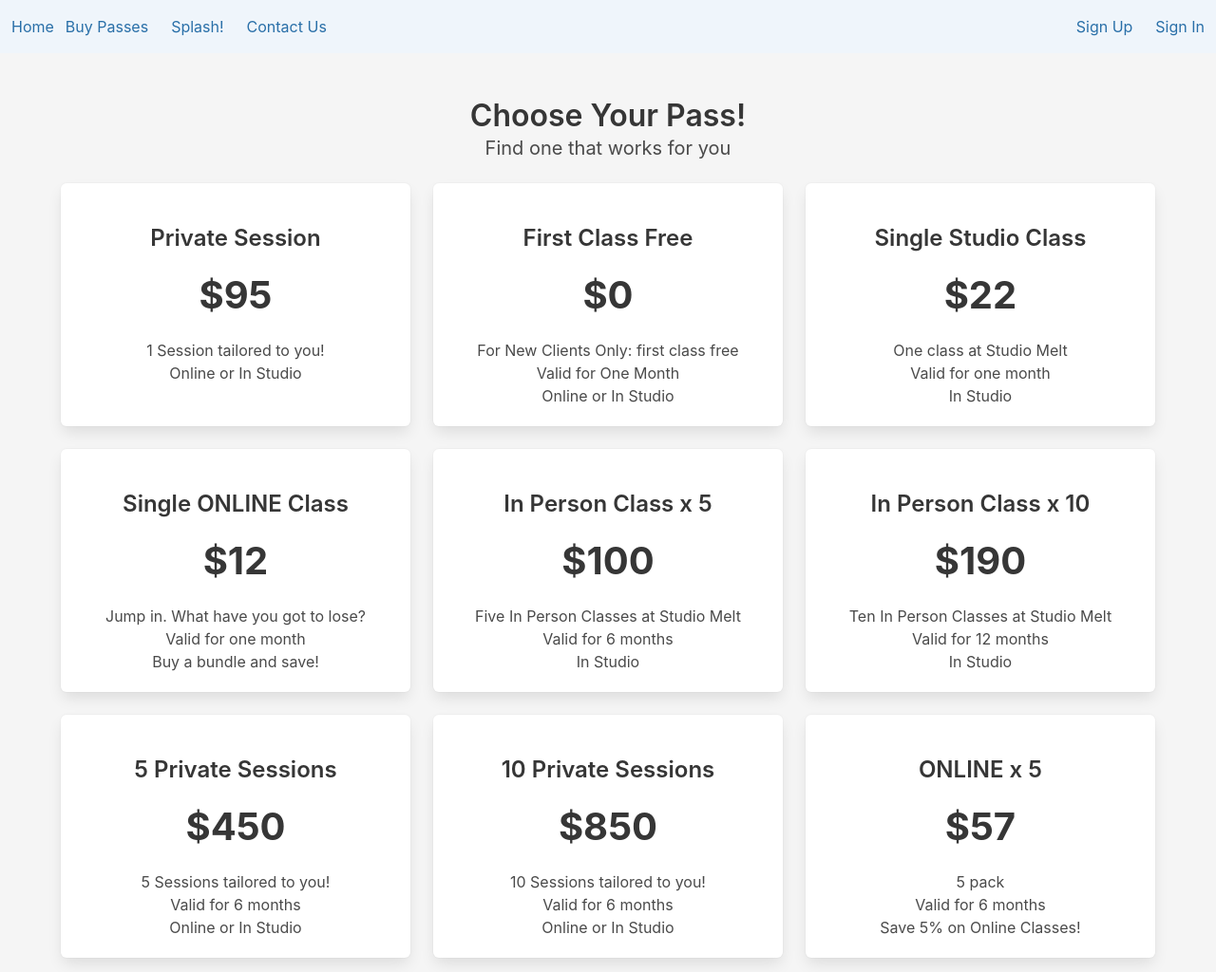
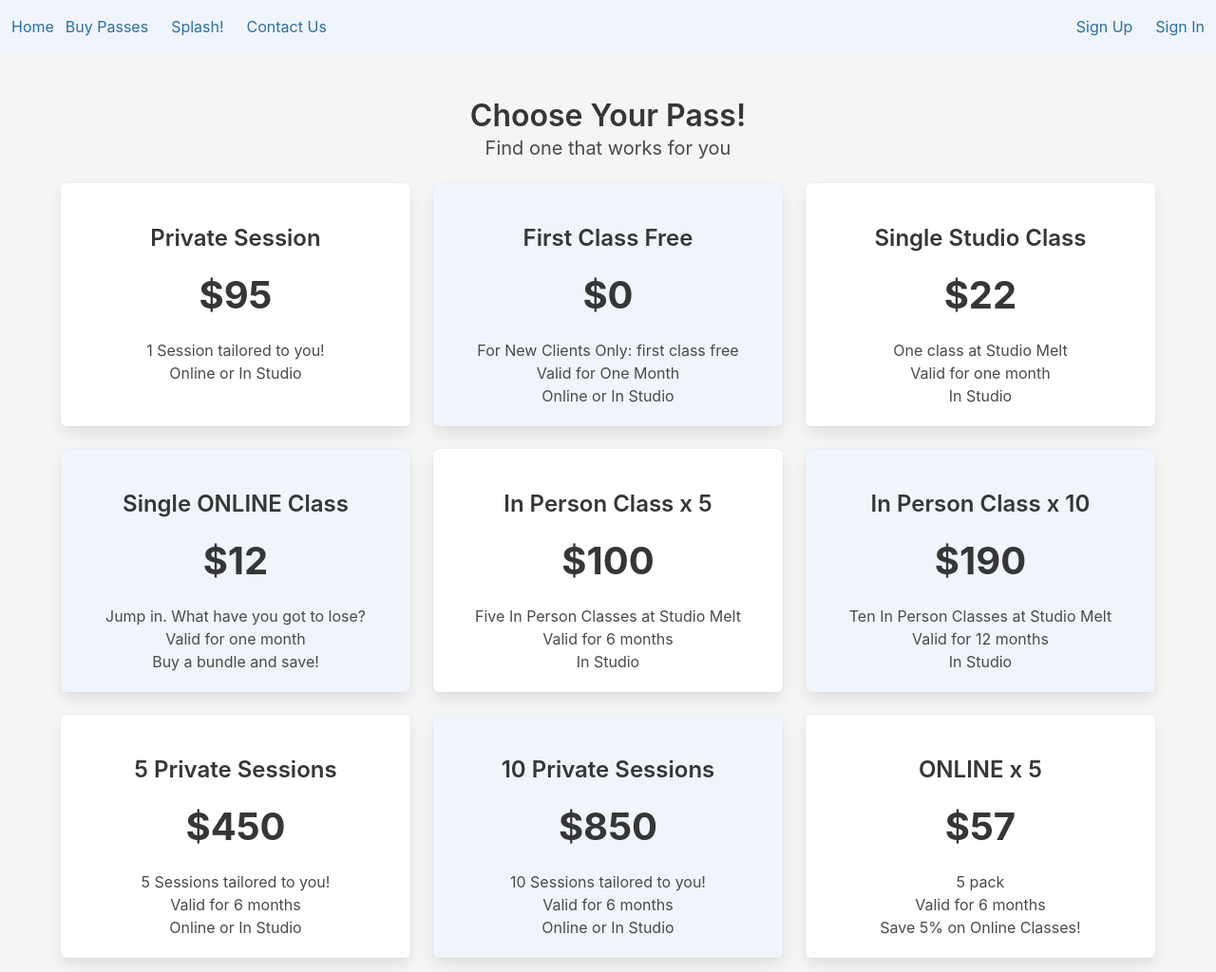
Before and after one commit to NinaMohs4/TrueLineFitness, a plain HTML site: page public/passes.html in a window 1280 px wide. Shown: the top 1024 px of the page at 95% size. Drawn offline with nearby package versions, Linux system fonts and the light colour scheme; no server answers.

Commit message:
Coloring Boxes

```diff
--- a/public/passes.html
+++ b/public/passes.html
@@ -147,7 +147,7 @@
               </div>
 
               <div class="column is-one-third">
-                <div class="box is-fullheight">
+                <div class="box is-fullheight has-background-info-light">
                     <div class="columns">
                         <div class="column">
                             <h2 class="title is-4 has-text-centered mt-3 pt-3">First Class Free</h2>
@@ -171,7 +171,7 @@
               </div>
           </div>
           <div class="column is-one-third">
-            <div class="box is-fullheight">
+            <div class="box is-fullheight has-background-info-light">
                 <div class="columns">
                     <div class="column">
                         <h2 class="title is-4 has-text-centered mt-3 pt-3">Single ONLINE Class</h2>
@@ -182,7 +182,7 @@
             </div>
         </div>
         <div class="column is-one-third">
-          <div class="box is-fullheight">
+          <div class="box is-fullheight ">
               <div class="columns">
                   <div class="column">
                       <h2 class="title is-4 has-text-centered mt-3 pt-3">In Person Class x 5</h2>
@@ -193,7 +193,7 @@
           </div>
       </div>
       <div class="column is-one-third">
-        <div class="box is-fullheight">
+        <div class="box is-fullheight has-background-info-light">
             <div class="columns">
                 <div class="column">
                     <h2 class="title is-4 has-text-centered mt-3 pt-3">In Person Class x 10</h2>
@@ -215,7 +215,7 @@
       </div>
   </div>
   <div class="column is-one-third">
-    <div class="box is-fullheight">
+    <div class="box is-fullheight has-background-info-light">
         <div class="columns">
             <div class="column">
                 <h2 class="title is-4 has-text-centered mt-3 pt-3">10 Private Sessions</h2>
```
